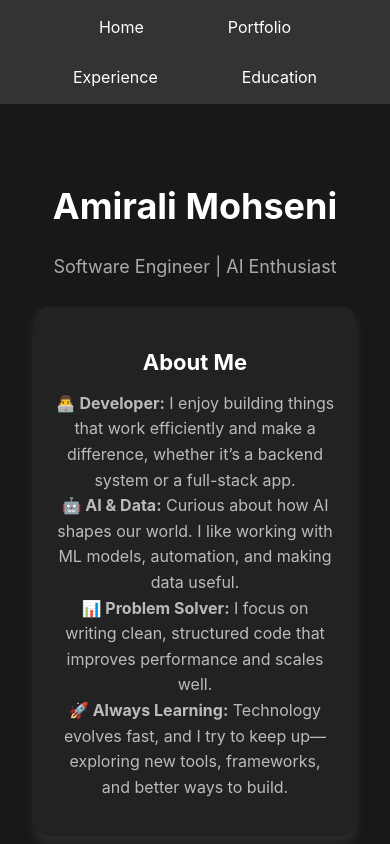
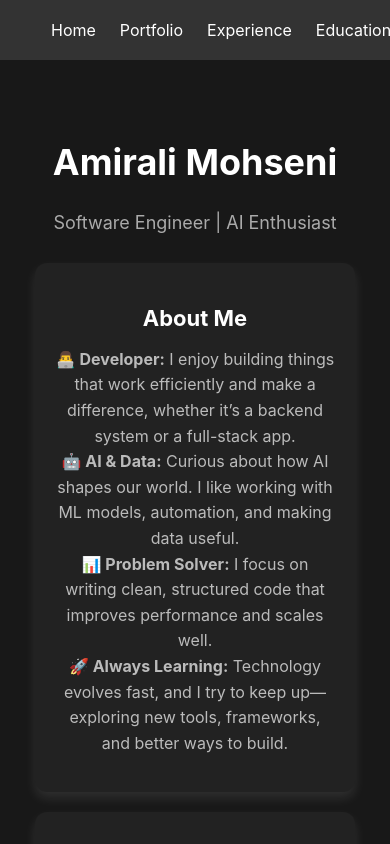
Before and after one commit to Amir1998ali/amirali.mohseni, a React (Create React App) app: page / in a window 390 px wide. Shown: the top 844 px of the page. Built offline with nearby package versions, Linux system fonts and the light colour scheme.

Commit message:
Fix: Improved navbar spacing for better mobile and desktop alignment

```diff
--- a/src/components/Navbar.js
+++ b/src/components/Navbar.js
@@ -19,26 +19,30 @@ const styles = {
   navbar: {
     backgroundColor: '#333',
     padding: '12px 0',
-    width: '100vw',
+    width: '100%',
+    display: 'flex',
+    justifyContent: 'center',
   },
   navList: {
     display: 'flex',
-    justifyContent: 'center',
+    justifyContent: 'space-between', // ✅ Distributes evenly across the navbar
     alignItems: 'center',
     listStyleType: 'none',
     padding: 0,
     margin: 0,
-    flexWrap: 'wrap',
-    gap: '20px', // ✅ Ensures even spacing between items
+    width: '80%', // ✅ Ensures equal spacing on left & right
+    maxWidth: '800px', // ✅ Keeps it balanced
   },
   navItem: {
-    margin: '5px 20px', // ✅ Adjusts spacing dynamically
+    flex: 1, // ✅ Ensures equal spacing between all items
+    textAlign: 'center',
   },
   link: {
     color: 'white',
     textDecoration: 'none',
     fontSize: '16px',
-    padding: '8px 12px', // ✅ Adds clickable space around links
+    padding: '8px 12px', // ✅ Clickable space
+    display: 'inline-block',
   },
 };
 
```
